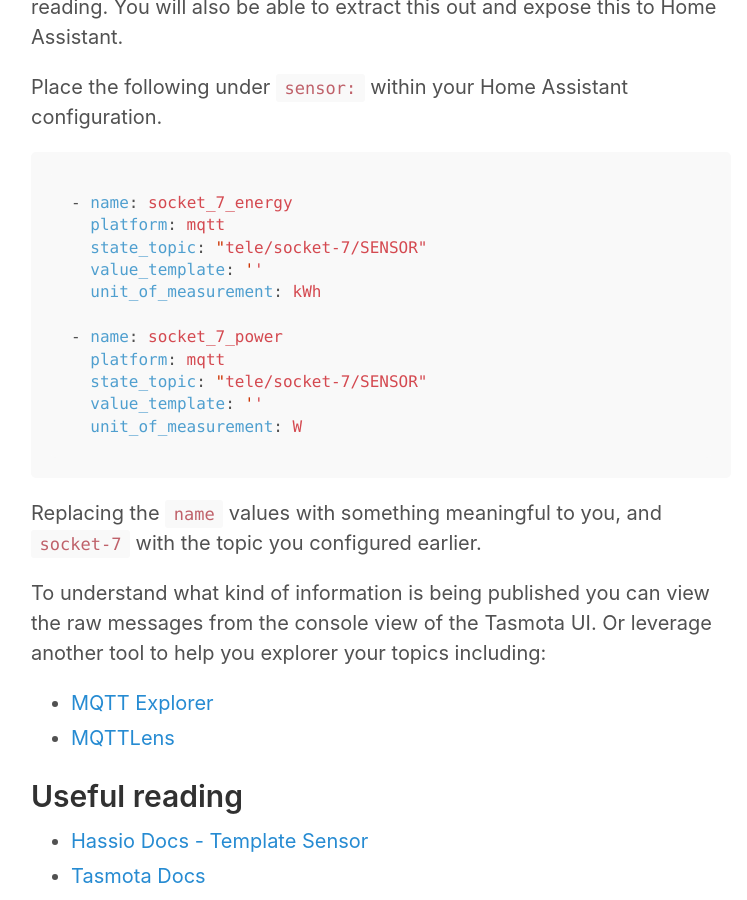
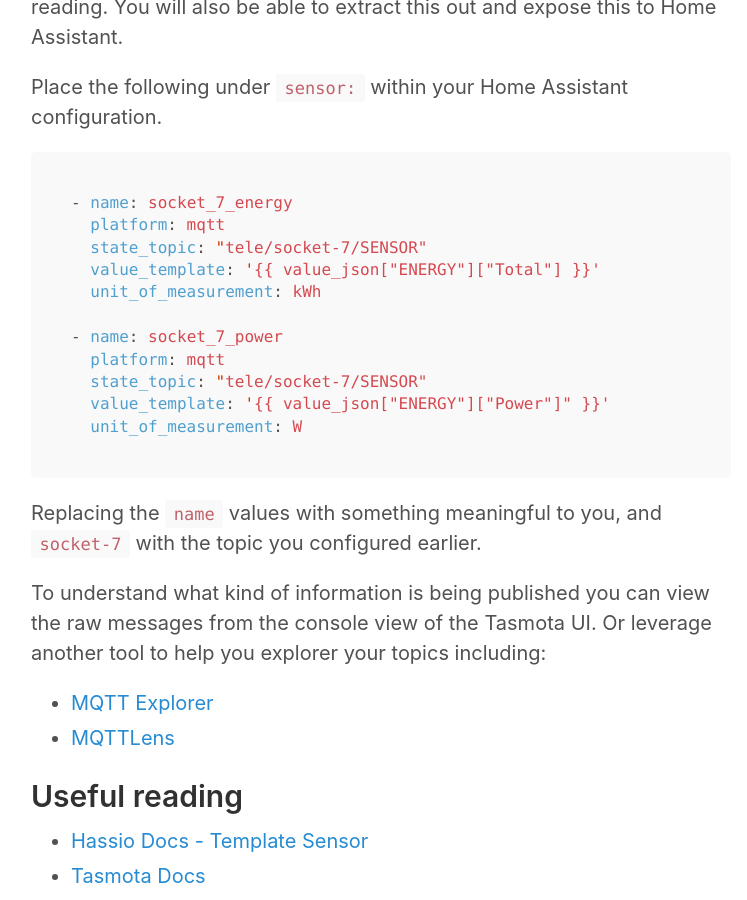
Before and after one commit to inverse/personal-site, a Jekyll site: the page built from _posts/2019-11-25-connecting-tasmota-to-home-assistant.md, in a window 1280 px wide and 900 px high, scrolled down 3833 px. Shown: the whole window, without its empty margins (259-1006 px from the left). Built offline with Jekyll 4.4.1, drawn with Linux system fonts in a browser that asks for light colours; nearby versions of some CDN libraries; comment, search, counter and statistics services are not loaded; some of the changed lines change nothing that is shown.

Commit message:
FIx liquid template rendering

````diff
--- a/_posts/2019-11-25-connecting-tasmota-to-home-assistant.md
+++ b/_posts/2019-11-25-connecting-tasmota-to-home-assistant.md
@@ -63,13 +63,13 @@
 - name: socket_7_energy
   platform: mqtt
   state_topic: "tele/socket-7/SENSOR"
-  value_template: '{{ value_json["ENERGY"]["Total"] }}'
+  value_template: '{% raw %}{{ value_json["ENERGY"]["Total"] }}{% endraw %}'
   unit_of_measurement: kWh
 
 - name: socket_7_power
   platform: mqtt
   state_topic: "tele/socket-7/SENSOR"
-  value_template: '{{ value_json["ENERGY"]["Power"] }}'
+  value_template: '{% raw %}{{ value_json["ENERGY"]["Power"]" }}{% endraw %}'
   unit_of_measurement: W
 ```
 
````
